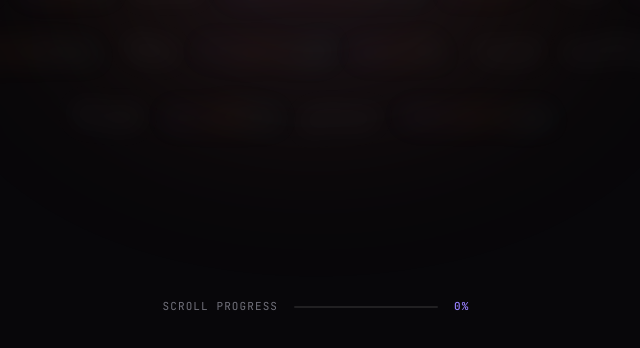
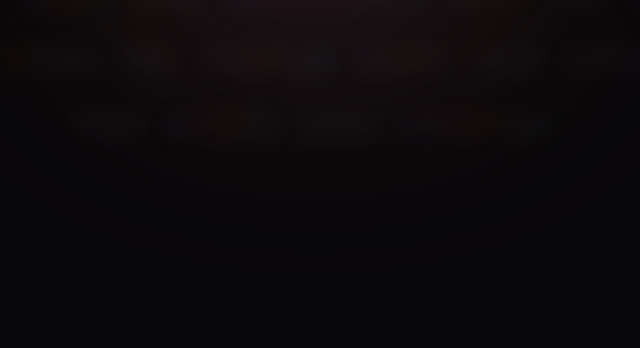
Before and after one commit to commerce-agents/commerce-agents-v2, a Next.js app: page / in a window 1280 px wide. Shown: the part 1463-1811 px from the top of the page, without its empty margins (324-964 px from the left). Built offline with nearby package versions, Linux system fonts and the light colour scheme.

Commit message:
chore: removed scroll progress indicator bar from manifesto section

```diff
--- a/src/components/ScrollRevealManifesto.tsx
+++ b/src/components/ScrollRevealManifesto.tsx
@@ -125,17 +125,7 @@ export default function ScrollRevealManifesto() {
           })}
         </div>
 
-        {/* Scroll Progress Indicator & Telemetry */}
-        <div className="flex items-center gap-4 font-mono text-[11px] text-zinc-500 uppercase tracking-widest z-10">
-          <span>SCROLL PROGRESS</span>
-          <div className="w-24 sm:w-36 h-[2px] bg-white/10 rounded-full overflow-hidden">
-            <div
-              className="h-full bg-gradient-to-r from-[#9780FF] to-[#FF7410]"
-              style={{ width: `${Math.round(scrollProgress * 100)}%`, transition: "width 0.1s linear" }}
-            />
-          </div>
-          <span className="text-[#9780FF] font-medium">{Math.round(scrollProgress * 100)}%</span>
-        </div>
+
       </div>
     </section>
   );
```
